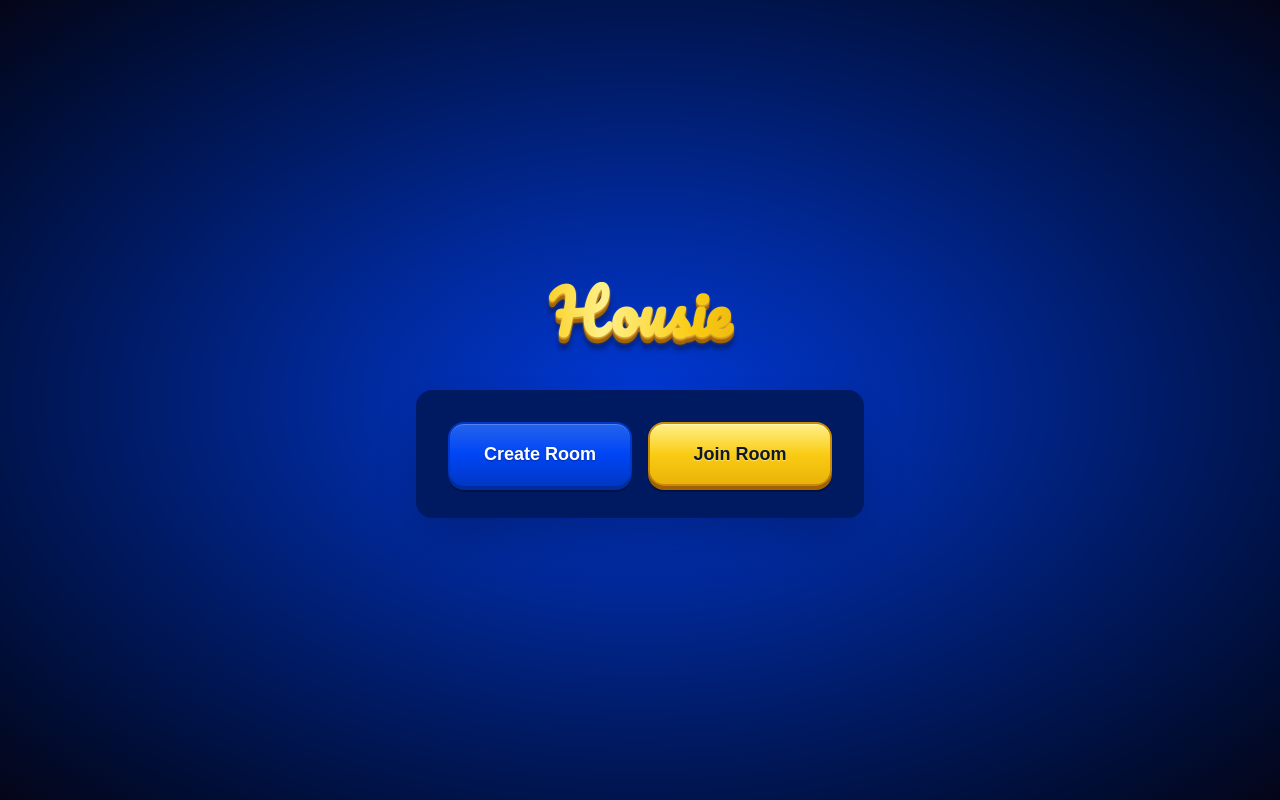
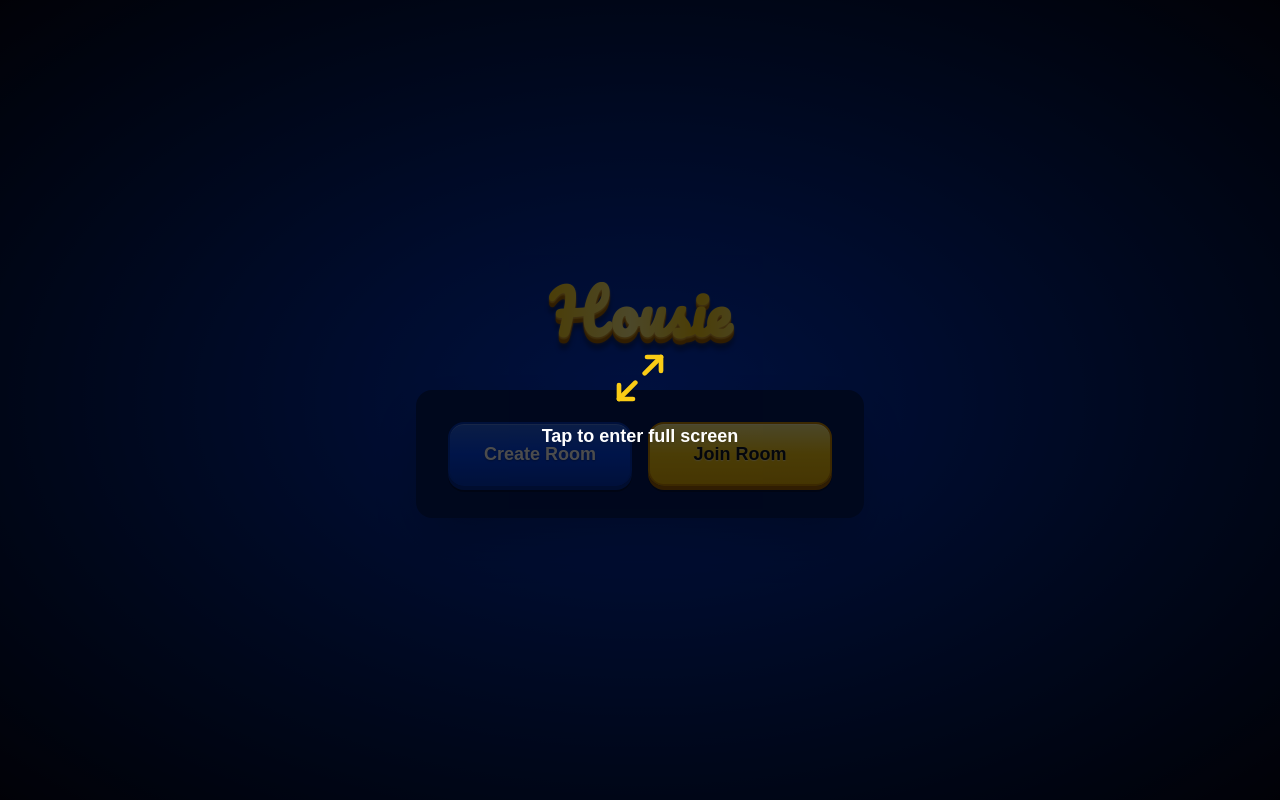
Before and after one commit to charanvinay/housie, a Next.js app: page / in a window 1280 px wide. Built offline with nearby package versions, Linux system fonts and the light colour scheme; a web font is replaced by a local one.

Commit message:
full screen

```diff
--- a/app/room/[code]/page.tsx
+++ b/app/room/[code]/page.tsx
@@ -759,7 +759,7 @@ function RoomPageInner() {
                           if (navigator.share) {
                             await navigator.share({
                               title: "Let's play Housie! 🪙",
-                              text: `Hey! Game on — join my Housie room (${room.code}) and let's see who wins! 🏆`,
+                              text: `Hey! Game on - Join my Housie room (${room.code}) and let's see who wins! 🏆`,
                               url: link,
                             });
                           } else {
--- a/components/Providers.tsx
+++ b/components/Providers.tsx
@@ -10,7 +10,7 @@ export function Providers({ children }: { children: ReactNode }) {
     <ModalProvider>
       <ToastProvider>
         {children}
-        {/* <FullscreenPrompt /> */}
+        <FullscreenPrompt />
       </ToastProvider>
     </ModalProvider>
   );
```
